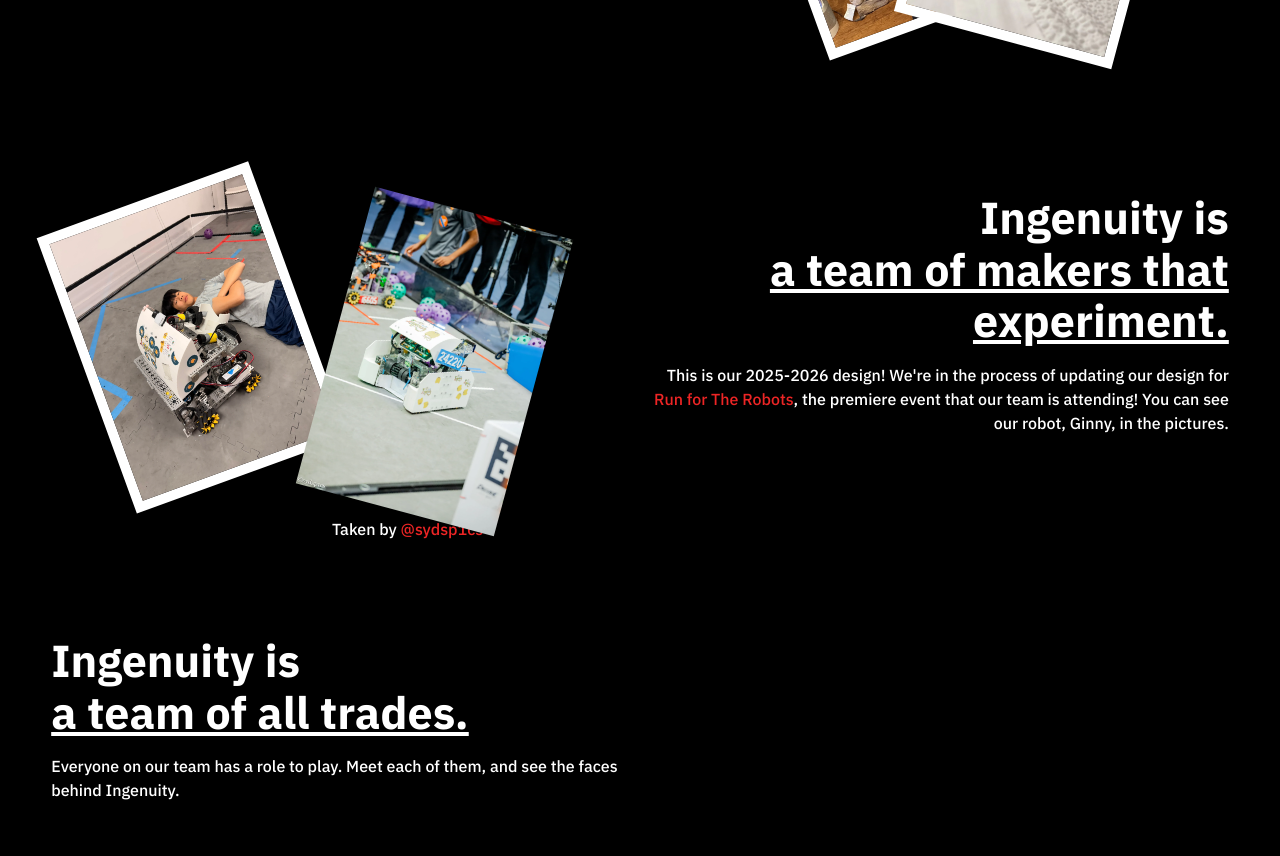
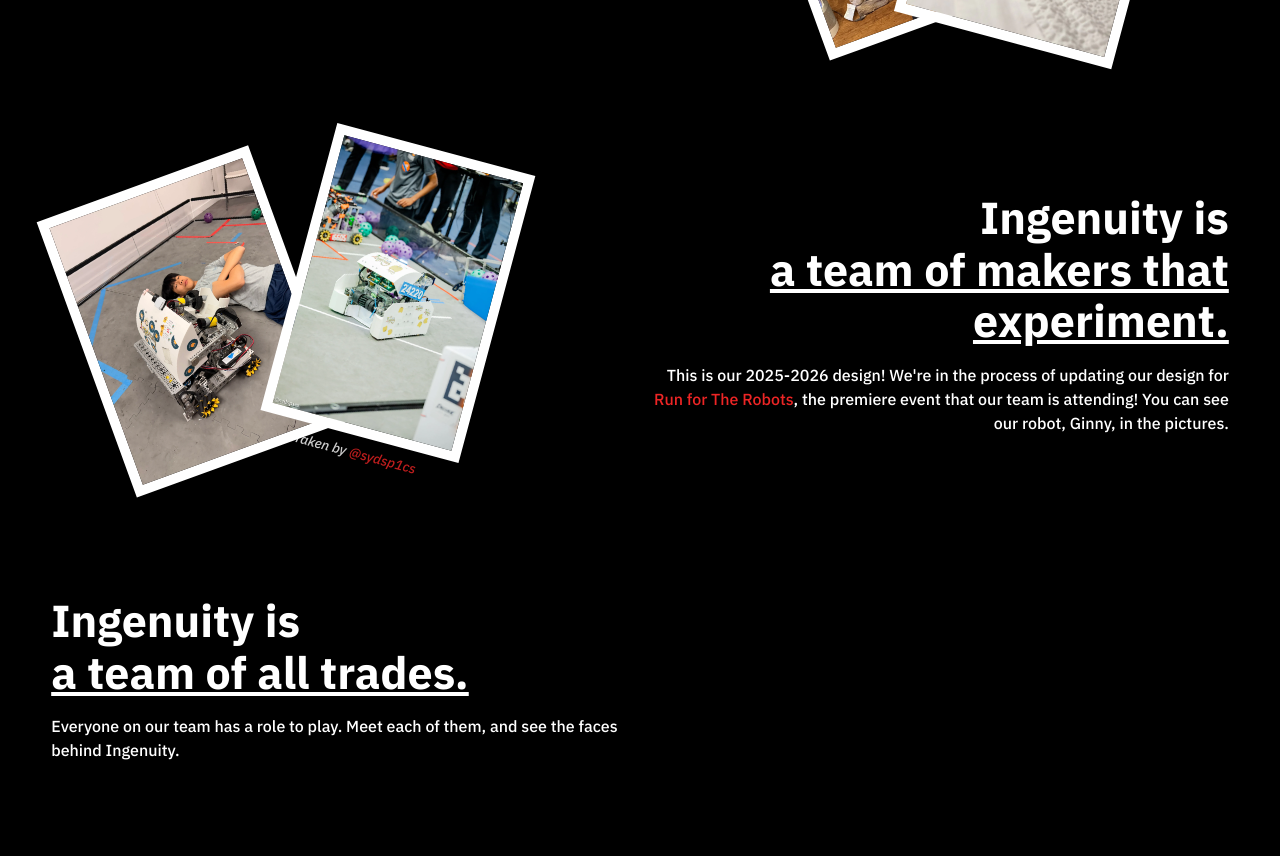
Before and after one commit to Ingenuity-24220/website-v2, a SvelteKit app: page / in a window 1280 px wide. Shown: the part 1220-2076 px from the top of the page. Built offline with nearby package versions, Linux system fonts and the light colour scheme.

Commit message:
fix: rotate figcaption and readd border

```diff
--- a/src/routes/+page.svelte
+++ b/src/routes/+page.svelte
@@ -710,9 +710,32 @@
 
     .robot-img-2 {
         position: relative;
+        width: clamp(10rem, 16vw, 18rem);
+    }
+
+    .image-robot > figure {
+        position: relative;
         top: -15%;
         rotate: 15deg;
+        margin: 0;
         width: clamp(10rem, 16vw, 18rem);
+    }
+
+    .image-robot > figure > img {
+        display: block;
+        width: 100%;
+        border: solid;
+        border-color: white;
+        border-width: 10px;
+        box-sizing: border-box;
+    }
+
+    .image-robot > figure > figcaption {
+        font-size: 0.85rem;
+        font-style: italic;
+        text-align: center;
+        margin-top: 0.5rem;
+        opacity: 0.8;
     }
 
     .image-about {
```
